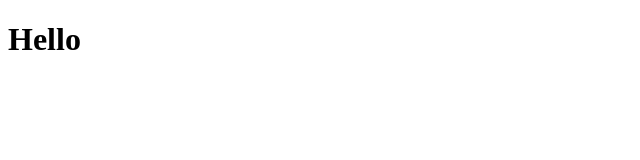
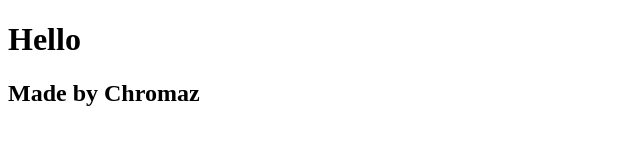
Before and after one commit to weenks/WeenksDiscordPage.github.io, a plain HTML site: page index.html in a window 1280 px wide. Shown: the whole page, without its empty margins (0-640 px from the left). Drawn offline with Linux system fonts and the light colour scheme.

Commit message:
Update index.html

```diff
--- a/index.html
+++ b/index.html
@@ -8,5 +8,6 @@
 </head>
 <body>
     <h1>Hello</h1>
+    <h2>Made by Chromaz</h2>
 </body>
 </html>
```
